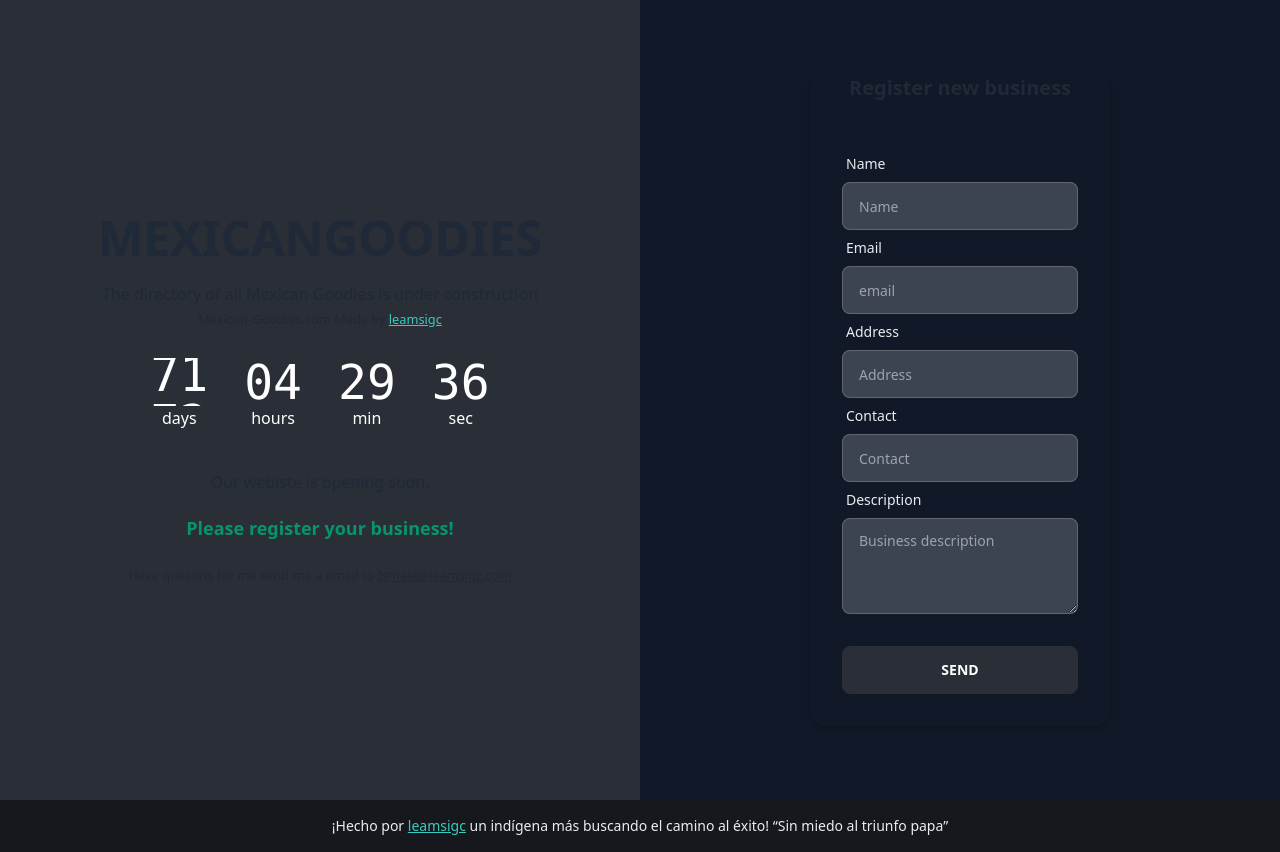
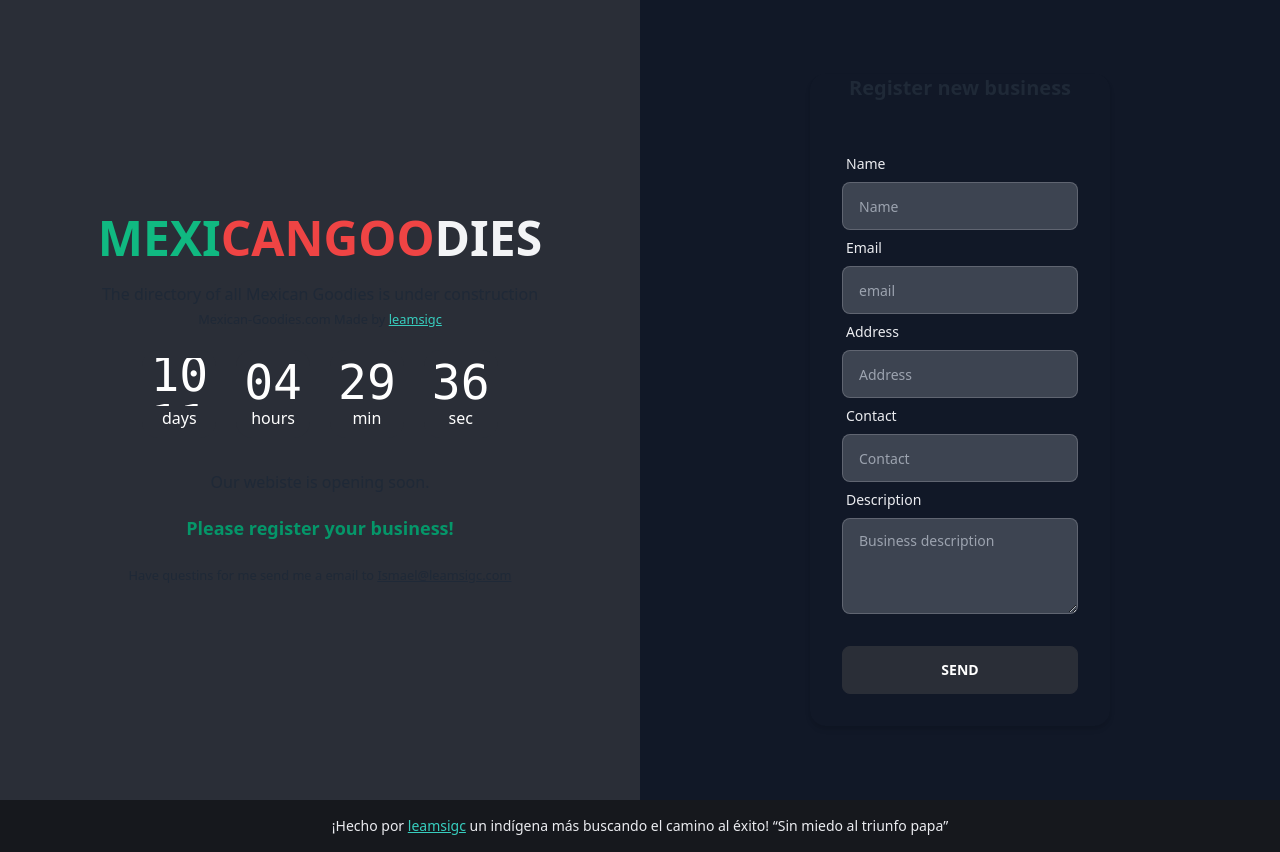
Before and after one commit to leamsigc/mexican-goodies-com, a Vue app: page /countdown in a window 1280 px wide. Built offline with nearby package versions, Linux system fonts and the light colour scheme.

Commit message:
Update the logo

```diff
--- a/src/pages/Countdown.vue
+++ b/src/pages/Countdown.vue
@@ -1,14 +1,13 @@
 <script lang="ts">
 import TheFooter from '../components/TheFooter.vue'
-import { ref, computed, watchEffect, Ref, watch, reactive, onUnmounted } from 'vue'
-import { count } from 'console'
+import { reactive, onUnmounted } from 'vue'
 
 export default {
   components: {
     TheFooter
   },
   setup() {
-    const futureDate = new Date('2021-11-25T00:00:00')
+    const futureDate = new Date('2021-09-25T00:00:00')
     const getDateDiff = (date1: Date, date2: Date) => {
       const diff = new Date(date2.getTime() - date1.getTime())
       const numberDiff = Number(date1) - Number(date2)
@@ -42,7 +41,6 @@ export default {
     let timeState = reactive(getDateDiff(now, futureDate))
     const timer = setInterval(() => {
       const { year, month, day, hour, min, sec } = getDateDiff(new Date(), futureDate)
-      console.log(month)
       timeState.sec = sec
       timeState.min = min
       timeState.hour = hour
@@ -60,7 +58,9 @@ export default {
   <div class="min-h-screen grid grid-cols-1 md:grid-cols-2">
     <div class="text-center grid place-content-center bg-base-200">
       <div class="max-w-md">
-        <h1 class="mb-5 text-5xl font-bold"><strong>MEXICANGOODIES</strong></h1>
+        <h1 class="mb-5 text-5xl font-bold">
+          <strong> <span class="text-green-500">MEXI</span><span class="text-red-500">CANGOO</span><span class="text-gray-100">DIES</span></strong>
+        </h1>
         <h6>The directory of all Mexican Goodies is under construction</h6>
         <p class="mb-5">
           <small> Mexican-Goodies.com Made by <a href="https://leamsigc.com/" target="_blank" class="link link-accent">leamsigc</a> </small>
```
